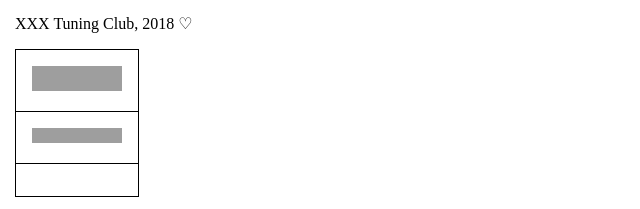
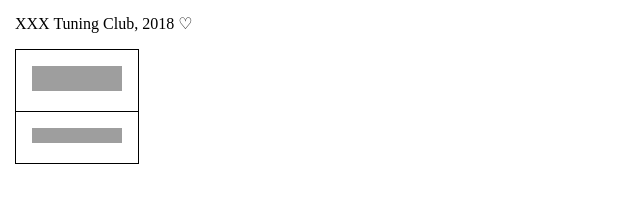
Before and after one commit to Digital-E/xxxtuning.club, a plain HTML site: page index.html in a window 1280 px wide. Shown: the part 826-1035 px from the top of the page, 0-640 px from the left. After the commit the page ends 1005 px from the top, so only its background shows below. Drawn offline with Linux system fonts and the light colour scheme; grey boxes are pictures that could not be loaded.

Commit message:
Update index.html

```diff
--- a/index.html
+++ b/index.html
@@ -32,7 +32,7 @@
      </tr>
    </table>
    <p>XXX Tuning Club, 2018 ♡</p>
-  <table id = "counter" WIDTH=90 BORDER=0 CELLPADDING=0 CELLSPACING=0><tr><td HEIGHT=25 WIDTH=90><a HREF='' TARGET=_blank><img ALT="" SRC='http://www.image-free-counter.net/preggers0/tufoli.gif' BORDER=0 HEIGHT=25 WIDTH=90></a></td></tr><tr><td HEIGHT=15><a HREF='http://www.free-counter-plus.com/' TARGET=_blank><img BORDER=0 SRC='http://www.image-free-counter.net/outlets2778.jpg' HEIGHT=15 WIDTH=50 ALT="Free-counter-plus.com"></a><a HREF='http://www.free-counter-plus.com/counter/stats/stats.asp?id=555568834' TARGET=_blank><img BORDER=0 SRC='http://www.image-free-counter.net/hommos0.php?f=005296623' WIDTH=40 HEIGHT=15 ALT=""></a></td></tr><tr ALIGN=Center><td HEIGHT=0 COLSPAN=0></td></tr></table>
+  <table id = "counter" WIDTH=90 BORDER=0 CELLPADDING=0 CELLSPACING=0><tr><td HEIGHT=25 WIDTH=90><a HREF='' TARGET=_blank><img ALT="" SRC='http://www.image-free-counter.net/preggers0/tufoli.gif' BORDER=0 HEIGHT=25 WIDTH=90></a></td></tr><tr><td HEIGHT=15><a HREF='http://www.free-counter-plus.com/' TARGET=_blank><img BORDER=0 SRC='http://www.image-free-counter.net/outlets2778.jpg' HEIGHT=15 WIDTH=50 ALT="Free-counter-plus.com"></a><a HREF='http://www.free-counter-plus.com/counter/stats/stats.asp?id=555568834' TARGET=_blank><img BORDER=0 SRC='http://www.image-free-counter.net/hommos0.php?f=005296623' WIDTH=40 HEIGHT=15 ALT=""></a></td></tr></table>
  </body>
 
  </html>
```
